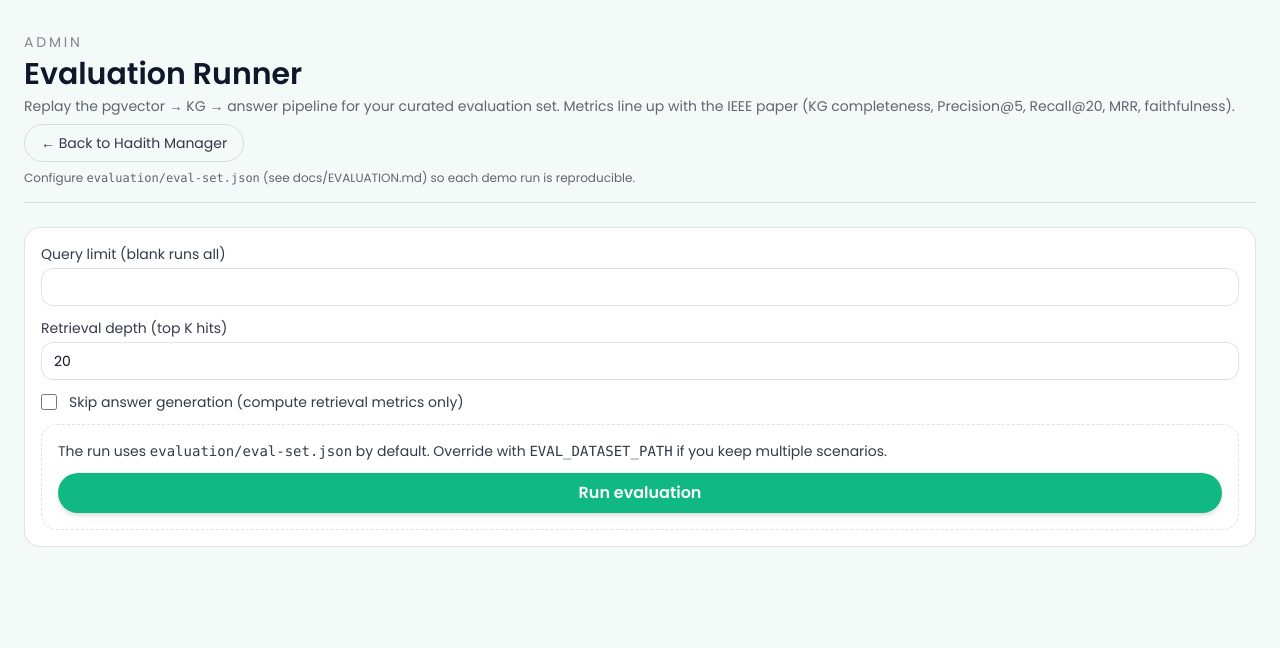
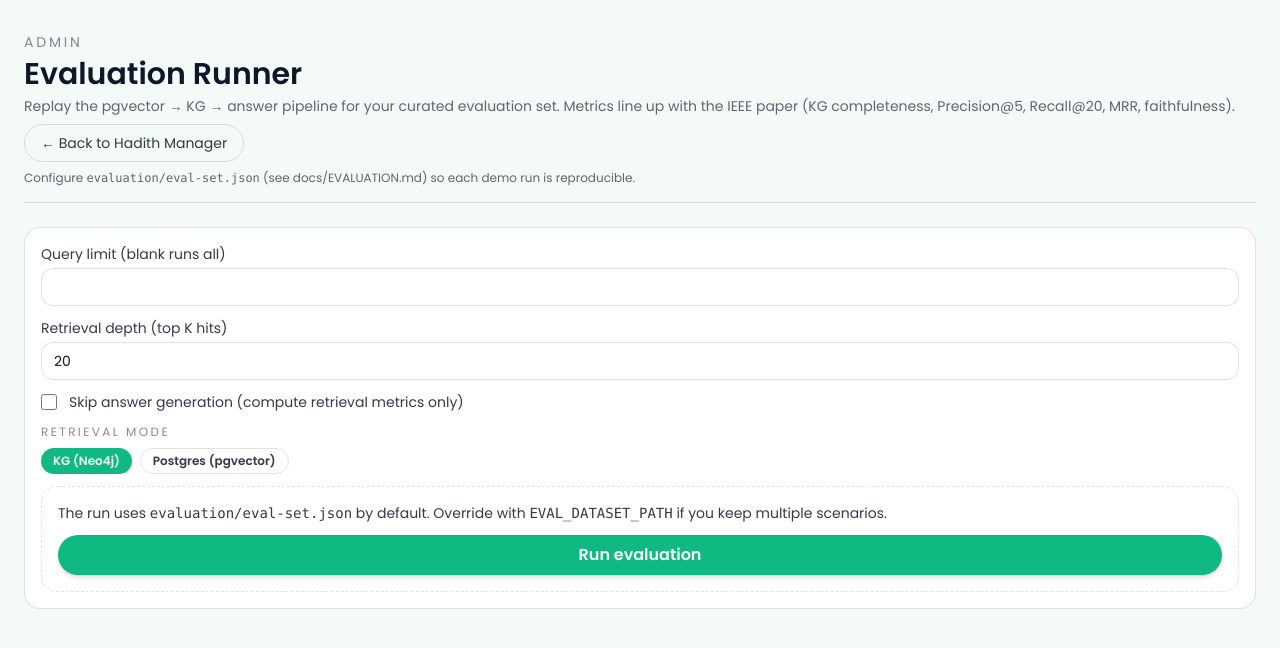
Before and after one commit to umahar/riwayyaat, a Next.js app: page /admin/eval in a window 1280 px wide. Shown: the top 648 px of the page. Built offline with nearby package versions, Linux system fonts and the light colour scheme.

Commit message:
Add KG vs PG evaluation toggle

```diff
--- a/src/app/api/admin/evaluation/run/route.ts
+++ b/src/app/api/admin/evaluation/run/route.ts
@@ -10,16 +10,22 @@ export async function POST(request: NextRequest) {
     const num = Number(value);
     return Number.isFinite(num) && num > 0 ? Math.trunc(num) : undefined;
   };
-  const datasetPath = typeof (body as { datasetPath?: unknown }).datasetPath === "string" ? (body as { datasetPath?: string }).datasetPath : undefined;
+  const datasetPath =
+    typeof (body as { datasetPath?: unknown }).datasetPath === "string"
+      ? (body as { datasetPath?: string }).datasetPath
+      : undefined;
   const limit = asNumber((body as { limit?: unknown }).limit);
   const topK = asNumber((body as { topK?: unknown }).topK);
   const skipAnswers = Boolean((body as { skipAnswers?: unknown }).skipAnswers);
+  const retrievalModeRaw = (body as { retrievalMode?: unknown }).retrievalMode;
+  const retrievalMode = retrievalModeRaw === "pg" || retrievalModeRaw === "kg" ? retrievalModeRaw : "kg";
   try {
     const result = await runEvaluation({
       limit,
       topK,
       datasetPath,
       generateAnswers: skipAnswers ? false : undefined,
+      retrievalMode,
     });
     return NextResponse.json({ data: result });
   } catch (error) {
--- a/src/features/admin/components/evaluation-dashboard.tsx
+++ b/src/features/admin/components/evaluation-dashboard.tsx
@@ -8,12 +8,14 @@ type RunOptions = {
   limit: string;
   topK: string;
   skipAnswers: boolean;
+  retrievalMode: "kg" | "pg";
 };
 
 const DEFAULT_OPTIONS: RunOptions = {
   limit: "",
   topK: "20",
   skipAnswers: false,
+  retrievalMode: "kg",
 };
 
 function formatDecimal(value: number | null, digits = 2) {
@@ -119,6 +121,7 @@ export function EvaluationDashboard() {
           limit: options.limit ? Number(options.limit) : undefined,
           topK: options.topK ? Number(options.topK) : undefined,
           skipAnswers: options.skipAnswers,
+          retrievalMode: options.retrievalMode,
         }),
       });
       const body = (await payload.json().catch(() => ({}))) as { data?: EvaluationRunSummary; error?: string };
@@ -188,6 +191,33 @@ export function EvaluationDashboard() {
             />
             Skip answer generation (compute retrieval metrics only)
           </label>
+          <div className="flex flex-col gap-2 text-sm text-[var(--text-secondary)]">
+            <span className="text-xs uppercase tracking-[0.2em] text-[var(--text-subtle)]">Retrieval mode</span>
+            <div className="flex flex-wrap gap-2">
+              <button
+                type="button"
+                onClick={() => setOptions((prev) => ({ ...prev, retrievalMode: "kg" }))}
+                className={`rounded-full px-3 py-1 text-xs font-semibold transition ${
+                  options.retrievalMode === "kg"
+                    ? "bg-[var(--accent-emerald)] text-[var(--accent-contrast)]"
+                    : "border border-[var(--border-soft)] text-[var(--text-secondary)]"
+                }`}
+              >
+                KG (Neo4j)
+              </button>
+              <button
+                type="button"
+                onClick={() => setOptions((prev) => ({ ...prev, retrievalMode: "pg" }))}
+                className={`rounded-full px-3 py-1 text-xs font-semibold transition ${
+                  options.retrievalMode === "pg"
+                    ? "bg-[var(--accent-emerald)] text-[var(--accent-contrast)]"
+                    : "border border-[var(--border-soft)] text-[var(--text-secondary)]"
+                }`}
+              >
+                Postgres (pgvector)
+              </button>
+            </div>
+          </div>
         </div>
         <div className="flex flex-col justify-between gap-3 rounded-2xl border border-dashed border-[var(--border-soft)] p-4 text-sm text-[var(--text-secondary)]">
           <p>
--- a/src/features/workspace/components/chat-workspace.tsx
+++ b/src/features/workspace/components/chat-workspace.tsx
@@ -17,7 +17,7 @@ type ChatWorkspaceProps = {
 };
 
 export function ChatWorkspace({ initialPrompt, onNewChat }: ChatWorkspaceProps) {
-  const { messages, isLoading, error, submitQuestion } = useRagChat();
+  const { messages, isLoading, error, submitQuestion, resultHadithIds } = useRagChat();
   const [input, setInput] = useState("");
   const [selectedHadithId, setSelectedHadithId] = useState<string | null>(null);
   const [selectedGradings, setSelectedGradings] = useState<Set<string>>(
@@ -76,26 +76,32 @@ export function ChatWorkspace({ initialPrompt, onNewChat }: ChatWorkspaceProps)
   const { data: hadithData, loading: hadithLoading, error: hadithError, refresh: refreshHadith } =
     useHadithData();
 
+  const scopedHadithData = useMemo(() => {
+    if (!resultHadithIds) return hadithData;
+    const ids = new Set(resultHadithIds);
+    return hadithData.filter((hadith) => ids.has(hadith.id));
+  }, [hadithData, resultHadithIds]);
+
   const hadithMap = useMemo(() => {
-    return hadithData.reduce<Record<string, HadithInsight>>((acc, hadith) => {
+    return scopedHadithData.reduce<Record<string, HadithInsight>>((acc, hadith) => {
       acc[hadith.id] = hadith;
       return acc;
     }, {});
-  }, [hadithData]);
+  }, [scopedHadithData]);
 
   const gradingOptions = useMemo(
-    () => Array.from(new Set(hadithData.map((hadith) => hadith.details.grading))),
-    [hadithData],
+    () => Array.from(new Set(scopedHadithData.map((hadith) => hadith.details.grading))),
+    [scopedHadithData],
   );
 
   const bookOptions = useMemo(
-    () => Array.from(new Set(hadithData.map((hadith) => hadith.details.book))),
-    [hadithData],
+    () => Array.from(new Set(scopedHadithData.map((hadith) => hadith.details.book))),
+    [scopedHadithData],
   );
 
   const sourceOptions = useMemo(
-    () => Array.from(new Set(hadithData.map((hadith) => hadith.details.source))),
-    [hadithData],
+    () => Array.from(new Set(scopedHadithData.map((hadith) => hadith.details.source))),
+    [scopedHadithData],
   );
 
   const toggleSetValue = useCallback(
@@ -154,7 +160,7 @@ export function ChatWorkspace({ initialPrompt, onNewChat }: ChatWorkspaceProps)
 
   const filteredHadiths = useMemo(
     () =>
-      hadithData.filter((hadith) => {
+      scopedHadithData.filter((hadith) => {
         if (
           selectedGradings.size > 0 &&
           !selectedGradings.has(hadith.details.grading)
@@ -172,7 +178,7 @@ export function ChatWorkspace({ initialPrompt, onNewChat }: ChatWorkspaceProps)
         }
         return true;
       }),
-    [hadithData, selectedGradings, selectedBooks, selectedSources],
+    [scopedHadithData, selectedGradings, selectedBooks, selectedSources],
   );
 
   const visibleHadithIds = useMemo(
@@ -318,7 +324,7 @@ export function ChatWorkspace({ initialPrompt, onNewChat }: ChatWorkspaceProps)
         activeHadithId={activeHadithId}
         onSelectHadith={handleSelectHadith}
         filterGroups={filterGroups}
-        loading={hadithLoading}
+        loading={hadithLoading || isLoading}
         error={hadithError}
         onRetry={refreshHadith}
       />
--- a/src/features/workspace/hooks/use-rag-chat.ts
+++ b/src/features/workspace/hooks/use-rag-chat.ts
@@ -19,6 +19,7 @@ export function useRagChat(initialMessages: ChatMessage[] = []) {
   const [messages, setMessages] = useState<ChatMessage[]>(initialMessages);
   const [isLoading, setIsLoading] = useState(false);
   const [error, setError] = useState<string | null>(null);
+  const [resultHadithIds, setResultHadithIds] = useState<string[] | null>(null);
 
   const submitQuestion = useCallback(
     async (question: string, options: SubmitOptions = {}) => {
@@ -34,6 +35,7 @@ export function useRagChat(initialMessages: ChatMessage[] = []) {
       setMessages((prev) => [...prev, userMessage]);
       setIsLoading(true);
       setError(null);
+      setResultHadithIds(null);
       try {
         const response = await fetch("/api/rag/query", {
           method: "POST",
@@ -48,11 +50,16 @@ export function useRagChat(initialMessages: ChatMessage[] = []) {
           answer?: string;
           citations?: RagCitation[];
           graph?: RagGraph;
+          retrieved?: Array<{ hadithId: number }>;
           error?: string;
         };
         if (!response.ok || payload.error) {
           throw new Error(payload.error ?? `Request failed (${response.status})`);
         }
+        const retrievedIds = Array.isArray(payload.retrieved)
+          ? payload.retrieved.map((item) => String(item.hadithId))
+          : payload.citations?.map((citation) => String(citation.hadithId)) ?? [];
+        setResultHadithIds(retrievedIds);
         const assistantMessage: ChatMessage = {
           id: `assistant-${Date.now()}`,
           role: "assistant",
@@ -65,6 +72,7 @@ export function useRagChat(initialMessages: ChatMessage[] = []) {
       } catch (err) {
         console.error("[useRagChat] Failed to fetch answer", err);
         setError("Could not load an answer. Please try again.");
+        setResultHadithIds([]);
         const assistantMessage: ChatMessage = {
           id: `assistant-${Date.now()}`,
           role: "assistant",
@@ -84,12 +92,14 @@ export function useRagChat(initialMessages: ChatMessage[] = []) {
     setMessages([]);
     setError(null);
     setIsLoading(false);
+    setResultHadithIds(null);
   }, []);
 
   return {
     messages,
     isLoading,
     error,
+    resultHadithIds,
     submitQuestion,
     reset,
   };
--- a/src/server/eval/runner.ts
+++ b/src/server/eval/runner.ts
@@ -14,6 +14,7 @@ import type {
 } from "@/types/evaluation";
 import type { RagResult } from "@/types/rag";
 import { retrieveHadithForQuestion } from "@/server/rag/retriever";
+import { retrieveHadithForQuestionKg } from "@/server/rag/kg-retriever";
 import { generateRagAnswer } from "@/server/rag/generator";
 import { loadEvaluationDataset } from "@/server/eval/dataset";
 import { fetchHadithCoverage, summarizeCoverage, summarizeCoverageForQuery, HadithCoverageRow } from "@/server/eval/kg";
@@ -24,6 +25,7 @@ type RunEvaluationOptions = {
   topK?: number;
   generateAnswers?: boolean;
   answerContextLimit?: number;
+  retrievalMode?: "kg" | "pg";
 };
 
 function emptyMetrics(): EvaluationQueryMetrics {
@@ -115,12 +117,22 @@ export async function runEvaluation(options: RunEvaluationOptions = {}): Promise
         limit: topK,
         ...queryConfig.filters,
       });
-      retrieved.forEach((row) => coverageSet.add(row.hadithId));
+      const retrievedKg =
+        options.retrievalMode === "pg"
+          ? []
+          : await retrieveHadithForQuestionKg({
+              question: queryConfig.question,
+              limit: topK,
+              filters: queryConfig.filters,
+            });
+      const retrievedFinal =
+        options.retrievalMode === "pg" ? retrieved : retrievedKg.length ? retrievedKg : retrieved;
+      retrievedFinal.forEach((row) => coverageSet.add(row.hadithId));
 
       let answerSummary: EvaluationAnswerSummary | undefined;
-      if (answersEnabled && retrieved.length) {
+      if (answersEnabled && retrievedFinal.length) {
         try {
-          const context = retrieved.slice(0, answerContextLimit);
+          const context = retrievedFinal.slice(0, answerContextLimit);
           const answer = await generateRagAnswer({ question: queryConfig.question, results: context });
           answerSummary = { text: answer.answer, citations: answer.citations };
         } catch (error) {
@@ -130,7 +142,7 @@ export async function runEvaluation(options: RunEvaluationOptions = {}): Promise
         }
       }
 
-      const metrics = computeQueryMetrics(retrieved, queryConfig.relevantHadithIds, answerSummary?.citations);
+      const metrics = computeQueryMetrics(retrievedFinal, queryConfig.relevantHadithIds, answerSummary?.citations);
       queryResults.push({
         id: queryConfig.id,
         question: queryConfig.question,
@@ -138,7 +150,7 @@ export async function runEvaluation(options: RunEvaluationOptions = {}): Promise
         relevantHadithIds: queryConfig.relevantHadithIds,
         filters: queryConfig.filters,
         metrics,
-        retrieved: retrieved.map((row, index) => mapResultToHit(row, index + 1, relevantSet)),
+        retrieved: retrievedFinal.map((row, index) => mapResultToHit(row, index + 1, relevantSet)),
         answer: answerSummary,
         warnings: perQueryWarnings.length ? perQueryWarnings : undefined,
       });
```
